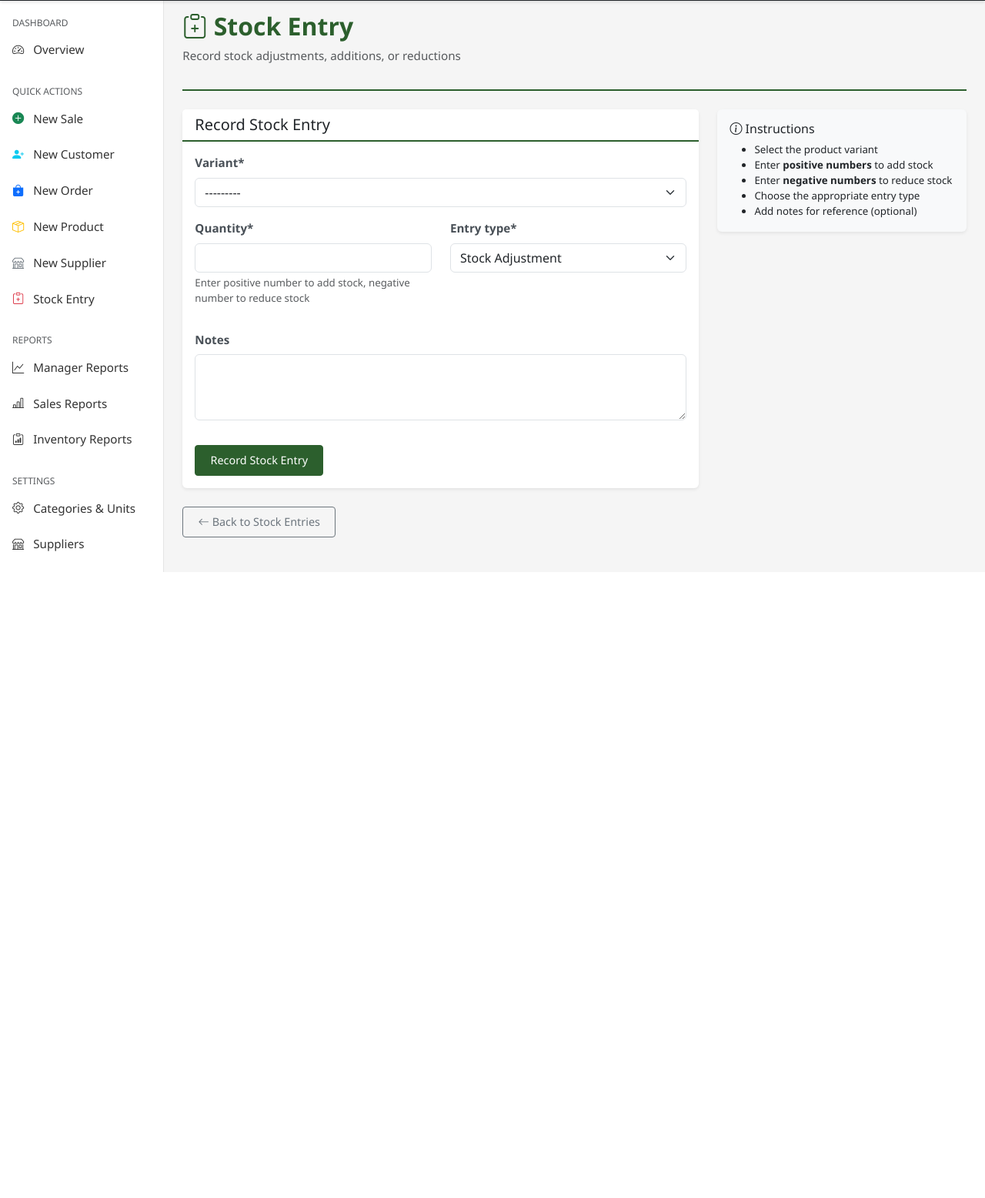
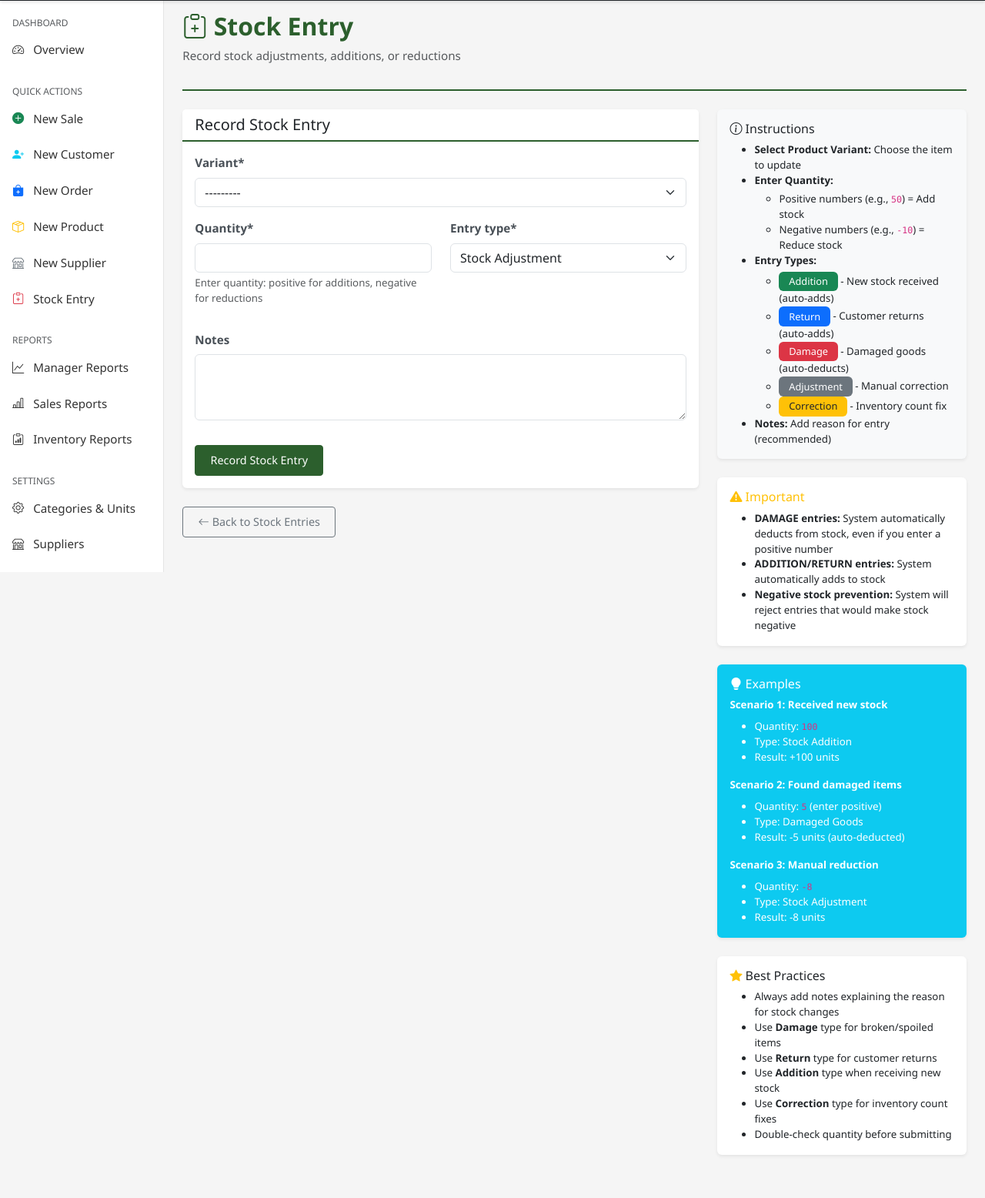
Before and after one commit to keithseru/Mayondo, a Django app: page /inventory/entry/ in a window 1280 px wide. Shown: the part 57-1613 px from the top of the page at 77% size. Before the commit the page ends 800 px from the top, so only its background shows below. Run offline with Django 5.2, Linux system fonts and the light colour scheme; a user stored in the database is signed in; data comes from the database, SQL or seed files in the repository; some libraries are stand-ins or nearby versions.

Commit message:
Fixed the stock entry form logic

```diff
--- a/inventory/forms.py
+++ b/inventory/forms.py
@@ -9,11 +9,15 @@ class StockEntryForm(forms.ModelForm):
         model = StockEntry
         fields = ['variant', 'quantity', 'entry_type', 'notes']
         widgets = {
-            'quantity': forms.NumberInput(attrs={'min': '-9999', 'step': '1', 'class': 'allow_negative'}),
+            'quantity': forms.NumberInput(attrs={
+                'step': '1',
+                'class': 'form-control'
+                # Removed 'min' to allow negative numbers
+            }),
             'notes': forms.Textarea(attrs={'rows': 3}),
         }
         help_texts = {
-            'quantity': 'Enter positive number to add stock, negative number to reduce stock',
+            'quantity': 'Enter quantity: positive for additions, negative for reductions',
         }
 
     def __init__(self, *args, **kwargs):
@@ -44,32 +48,22 @@ class StockEntryForm(forms.ModelForm):
 
     def clean_quantity(self):
         quantity = self.cleaned_data.get('quantity')
-        variant = self.cleaned_data.get('variant')
-        entry_type = self.cleaned_data.get('entry_type')
 
         if quantity == 0:
             raise forms.ValidationError('Quantity cannot be zero.')
 
-        if not variant or not entry_type:
-            return quantity  # Skip validation if missing context
+        return quantity
 
-        # Validate direction based on entry type
-        if entry_type == 'DAMAGE' and quantity > 0:
-            raise forms.ValidationError('Damaged goods must be entered as a negative quantity.')
-        if entry_type == 'RETURN' and quantity < 0:
-            raise forms.ValidationError('Customer returns must be entered as a positive quantity.')
-        if entry_type == 'ADDITION' and quantity < 0:
-            raise forms.ValidationError('Stock additions must be positive.')
-        if entry_type == 'CORRECTION':
-            # Allow both directions, but validate against stock
-            new_stock = variant.stock_quantity + quantity
-            if new_stock < 0:
-                raise forms.ValidationError(
-                    f'Correction would result in negative stock ({new_stock}). '
-                    f'Current stock is {variant.stock_quantity}.'
-                )
+    def clean(self):
+        cleaned_data = super().clean()
+        quantity = cleaned_data.get('quantity')
+        variant = cleaned_data.get('variant')
+        entry_type = cleaned_data.get('entry_type')
 
-        # General check for any negative adjustment
+        if not variant or not entry_type or quantity is None:
+            return cleaned_data
+
+        # For negative adjustments, check if stock would go negative
         if quantity < 0:
             new_stock = variant.stock_quantity + quantity
             if new_stock < 0:
@@ -79,4 +73,4 @@ class StockEntryForm(forms.ModelForm):
                     f'This would result in negative stock ({new_stock}).'
                 )
 
-        return quantity
+        return cleaned_data
--- a/inventory/templates/inventory/stock_entry.html
+++ b/inventory/templates/inventory/stock_entry.html
@@ -28,15 +28,90 @@
     </div>
 
     <div class="col-lg-4">
+        <!-- Main Instructions Card -->
         <div class="card bg-light">
             <div class="card-body">
                 <h6 class="card-title"><i class="bi bi-info-circle"></i> Instructions</h6>
                 <ul class="small mb-0">
-                    <li>Select the product variant</li>
-                    <li>Enter <strong>positive numbers</strong> to add stock</li>
-                    <li>Enter <strong>negative numbers</strong> to reduce stock</li>
-                    <li>Choose the appropriate entry type</li>
-                    <li>Add notes for reference (optional)</li>
+                    <li><strong>Select Product Variant:</strong> Choose the item to update</li>
+                    <li><strong>Enter Quantity:</strong>
+                        <ul class="mt-1">
+                            <li>Positive numbers (e.g., <code>50</code>) = Add stock</li>
+                            <li>Negative numbers (e.g., <code>-10</code>) = Reduce stock</li>
+                        </ul>
+                    </li>
+                    <li><strong>Entry Types:</strong>
+                        <ul class="mt-1">
+                            <li><span class="badge bg-success">Addition</span> - New stock received (auto-adds)</li>
+                            <li><span class="badge bg-primary">Return</span> - Customer returns (auto-adds)</li>
+                            <li><span class="badge bg-danger">Damage</span> - Damaged goods (auto-deducts)</li>
+                            <li><span class="badge bg-secondary">Adjustment</span> - Manual correction</li>
+                            <li><span class="badge bg-warning text-dark">Correction</span> - Inventory count fix</li>
+                        </ul>
+                    </li>
+                    <li><strong>Notes:</strong> Add reason for entry (recommended)</li>
+                </ul>
+            </div>
+        </div>
+
+        <!-- Important Notice Card -->
+        <div class="card mt-3 border-warning">
+            <div class="card-body">
+                <h6 class="text-warning">
+                    <i class="bi bi-exclamation-triangle-fill"></i> Important
+                </h6>
+                <ul class="small mb-0">
+                    <li><strong>DAMAGE entries:</strong> System automatically deducts from stock, even if you enter a positive number</li>
+                    <li><strong>ADDITION/RETURN entries:</strong> System automatically adds to stock</li>
+                    <li><strong>Negative stock prevention:</strong> System will reject entries that would make stock negative</li>
+                </ul>
+            </div>
+        </div>
+
+        <!-- Examples Card -->
+        <div class="card mt-3 bg-info text-white">
+            <div class="card-body">
+                <h6 class="card-title">
+                    <i class="bi bi-lightbulb-fill"></i> Examples
+                </h6>
+                <div class="small">
+                    <p class="mb-2"><strong>Scenario 1: Received new stock</strong></p>
+                    <ul class="mb-3">
+                        <li>Quantity: <code>100</code></li>
+                        <li>Type: Stock Addition</li>
+                        <li>Result: +100 units</li>
+                    </ul>
+
+                    <p class="mb-2"><strong>Scenario 2: Found damaged items</strong></p>
+                    <ul class="mb-3">
+                        <li>Quantity: <code>5</code> (enter positive)</li>
+                        <li>Type: Damaged Goods</li>
+                        <li>Result: -5 units (auto-deducted)</li>
+                    </ul>
+
+                    <p class="mb-2"><strong>Scenario 3: Manual reduction</strong></p>
+                    <ul class="mb-0">
+                        <li>Quantity: <code>-8</code></li>
+                        <li>Type: Stock Adjustment</li>
+                        <li>Result: -8 units</li>
+                    </ul>
+                </div>
+            </div>
+        </div>
+
+        <!-- Tips Card -->
+        <div class="card mt-3">
+            <div class="card-body">
+                <h6 class="card-title">
+                    <i class="bi bi-star-fill text-warning"></i> Best Practices
+                </h6>
+                <ul class="small mb-0">
+                    <li>Always add notes explaining the reason for stock changes</li>
+                    <li>Use <strong>Damage</strong> type for broken/spoiled items</li>
+                    <li>Use <strong>Return</strong> type for customer returns</li>
+                    <li>Use <strong>Addition</strong> type when receiving new stock</li>
+                    <li>Use <strong>Correction</strong> type for inventory count fixes</li>
+                    <li>Double-check quantity before submitting</li>
                 </ul>
             </div>
         </div>
--- a/inventory/views.py
+++ b/inventory/views.py
@@ -27,23 +27,34 @@ def stock_entry(request):
             entry = form.save(commit=False)
             entry.entered_by = request.user
 
-            # Normalize quantity based on entry type
+            # Get the quantity and entry type
             qty = entry.quantity
             entry_type = entry.entry_type
 
+            # Normalize quantity based on entry type
+            # DAMAGE should always reduce stock (negative)
             if entry_type == 'DAMAGE':
-                qty = -abs(qty)  # Always subtract
+                qty = -abs(qty)  # Force negative
+            # ADDITION and RETURN should always add stock (positive)
             elif entry_type in ['ADDITION', 'RETURN']:
-                qty = abs(qty)   # Always add
-            elif entry_type in ['ADJUSTMENT', 'CORRECTION']:
-                qty = qty        # Can be positive or negative
-            else:
-                messages.error(request, "Unknown entry type.")
+                qty = abs(qty)   # Force positive
+            # ADJUSTMENT and CORRECTION can be either positive or negative
+            # User's input is respected
+
+            # Validate stock won't go negative
+            variant = entry.variant
+            new_stock = variant.stock_quantity + qty
+
+            if new_stock < 0:
+                messages.error(
+                    request,
+                    f'Cannot process entry. Stock would become negative ({new_stock}). '
+                    f'Current stock: {variant.stock_quantity}'
+                )
                 return redirect('inventory:stock_entry')
 
-            # Apply to variant
-            variant = entry.variant
-            variant.stock_quantity += qty
+            # Update stock
+            variant.stock_quantity = new_stock
             variant.save()
 
             # Save entry with normalized quantity
@@ -51,10 +62,10 @@ def stock_entry(request):
             entry.save()
 
             # Feedback message
+            action = "added to" if qty > 0 else "deducted from"
             messages.success(
                 request,
-                f'Stock entry recorded: {entry.variant} '
-                f'{"+" if qty > 0 else ""}{qty} units'
+                f'Stock entry recorded: {abs(qty)} units {action} {entry.variant}'
             )
             return redirect('inventory:stock_list')
     else:
--- a/static/js/scripts.js
+++ b/static/js/scripts.js
@@ -23,9 +23,20 @@ document.addEventListener('DOMContentLoaded', function() {
     // Initialize currency formatting
     initializeCurrencyFormatting();
 
-    // Only prevent negative values on input
+    // Only prevent negative values on inputs NOT marked with .allow-negative
     const numberInputs = document.querySelectorAll('input[type="number"]:not(.allow-negative)');
     numberInputs.forEach(input => {
+        // Check if this is a stock entry quantity field - allow negatives
+        const isStockQuantity = input.name && input.name.includes('quantity');
+        const isStockEntry = window.location.pathname.includes('stock_entry') ||
+                            window.location.pathname.includes('inventory/entry');
+
+        // Don't prevent negatives for stock entry quantity fields
+        if (isStockEntry && isStockQuantity) {
+            return; // Skip validation for stock entry quantities
+        }
+
+        // Prevent negatives for other number inputs
         input.addEventListener('input', function() {
             if (parseFloat(this.value) < 0) {
                 this.value = '';
```
